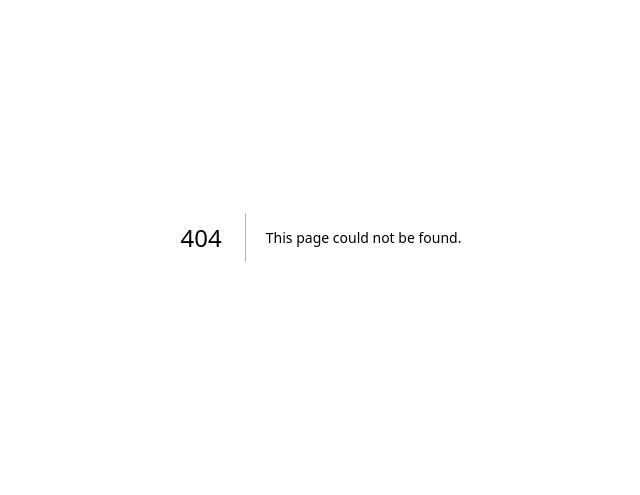
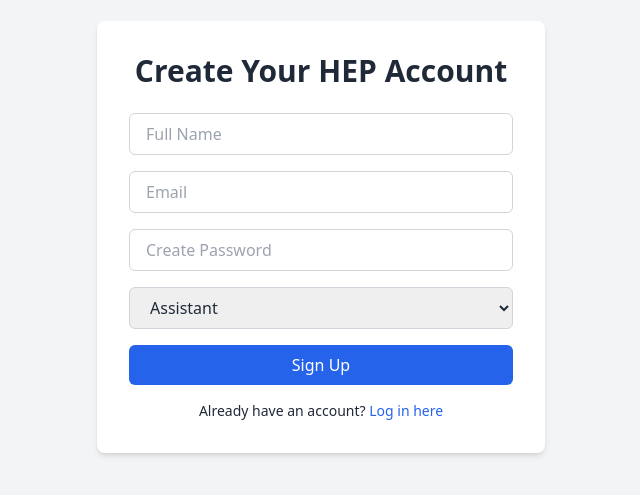
Before and after one commit to Nyx-1992/hosteasepro-frontend, a Next.js app: page /signup in a window 1280 px wide. Before the commit this address had no page. Shown: the part 163-658 px from the top of the page, without its empty margins (319-959 px from the left). Built offline with nearby package versions, Linux system fonts and the light colour scheme.

Commit message:
creating login page and components

```diff
--- /dev/null
+++ b/src/app/login/page.tsx
@@ -0,0 +1,63 @@
+"use client";
+import { useState } from "react";
+import { useRouter } from "next/navigation";
+
+// Simulated user roles
+const validUsers = {
+  "ns.babczyk@live.de": "admin",
+  "sn_apt_management@outlook.com": "assistant",
+};
+
+export default function LoginPage() {
+  const [email, setEmail] = useState("");
+  const [password, setPassword] = useState("");
+  const [error, setError] = useState("");
+  const router = useRouter();
+
+  const handleLogin = (e: React.FormEvent) => {
+    e.preventDefault();
+
+    if (validUsers[email]) {
+      localStorage.setItem("HEP_user_email", email); // Simulate login session
+      router.push("/dashboard");
+    } else {
+      setError("Invalid email or unrecognized user.");
+    }
+  };
+
+  return (
+    <main className="min-h-screen bg-gray-100 p-10 text-gray-800 flex items-center justify-center">
+      <div className="max-w-md w-full bg-white p-8 rounded-lg shadow-md">
+        <h1 className="text-3xl font-bold mb-6 text-center">Log In to HostEasePro</h1>
+        <form onSubmit={handleLogin} className="space-y-4">
+          <input
+            type="email"
+            placeholder="Email"
+            className="w-full px-4 py-2 border border-gray-300 rounded-md"
+            value={email}
+            onChange={(e) => setEmail(e.target.value)}
+            required
+          />
+          <input
+            type="password"
+            placeholder="Password"
+            className="w-full px-4 py-2 border border-gray-300 rounded-md"
+            value={password}
+            onChange={(e) => setPassword(e.target.value)}
+            required
+          />
+          {error && <p className="text-red-600 text-sm">{error}</p>}
+          <button
+            type="submit"
+            className="w-full bg-blue-600 text-white py-2 rounded-md hover:bg-blue-700"
+          >
+            Log In
+          </button>
+        </form>
+        <p className="mt-4 text-center text-sm">
+          Not registered? <a href="/signup" className="text-blue-600 hover:underline">Sign up here</a>
+        </p>
+      </div>
+    </main>
+  );
+}
--- a/src/app/page.tsx
+++ b/src/app/page.tsx
@@ -1,62 +1,60 @@
 "use client";
-import { useState } from "react";
-import { useRouter } from "next/navigation";
+import { useEffect, useState } from "react";
 
-const validUsers = {
+const roleMap: Record<string, "admin" | "assistant"> = {
   "ns.babczyk@live.de": "admin",
   "sn_apt_management@outlook.com": "assistant",
 };
 
-export default function LoginPage() {
-  const [email, setEmail] = useState("");
-  const [password, setPassword] = useState("");
-  const [error, setError] = useState("");
-  const router = useRouter();
+export default function DashboardPage() {
+  const [email, setEmail] = useState<string | null>(null);
+  const [role, setRole] = useState<"admin" | "assistant" | null>(null);
 
-  const handleLogin = (e: React.FormEvent) => {
-    e.preventDefault();
+  useEffect(() => {
+    // Simulating user session with localStorage
+    const storedEmail = localStorage.getItem("HEP_user_email");
+    if (storedEmail && roleMap[storedEmail]) {
+      setEmail(storedEmail);
+      setRole(roleMap[storedEmail]);
+    }
+  }, []);
 
-    if (validUsers[email]) {
-      // In the future, use JWT/session + fetch backend
-      router.push("/dashboard");
-    } else {
-      setError("Invalid email address or user not found.");
-    }
-  };
+  if (!email || !role) {
+    return (
+      <main className="min-h-screen flex items-center justify-center bg-gray-100 text-gray-700">
+        <p className="text-xl">Please log in first to view your dashboard.</p>
+      </main>
+    );
+  }
 
   return (
-    <main className="min-h-screen bg-gray-100 p-10 text-gray-800 flex items-center justify-center">
-      <div className="max-w-md w-full bg-white p-8 rounded-lg shadow-md">
-        <h1 className="text-3xl font-bold mb-6 text-center">Log In to HostEasePro</h1>
-        <form onSubmit={handleLogin} className="space-y-4">
-          <input
-            type="email"
-            placeholder="Email"
-            className="w-full px-4 py-2 border border-gray-300 rounded-md"
-            value={email}
-            onChange={(e) => setEmail(e.target.value)}
-            required
-          />
-          <input
-            type="password"
-            placeholder="Password"
-            className="w-full px-4 py-2 border border-gray-300 rounded-md"
-            value={password}
-            onChange={(e) => setPassword(e.target.value)}
-            required
-          />
-          {error && <p className="text-red-600 text-sm">{error}</p>}
-          <button
-            type="submit"
-            className="w-full bg-blue-600 text-white py-2 rounded-md hover:bg-blue-700"
-          >
-            Log In
-          </button>
-        </form>
-        <p className="mt-4 text-center text-sm">
-          Not registered? <a href="/signup" className="text-blue-600 hover:underline">Sign up here</a>
-        </p>
-      </div>
+    <main className="min-h-screen bg-white p-10 text-gray-800">
+      <h1 className="text-4xl font-bold mb-4">Welcome, {email}</h1>
+      <p className="text-lg mb-6">
+        You are logged in as:{" "}
+        <span className="font-semibold text-blue-600">{role.toUpperCase()}</span>
+      </p>
+
+      {role === "admin" ? (
+        <section>
+          <h2 className="text-2xl font-semibold mb-4">Admin Tools</h2>
+          <ul className="list-disc ml-6 space-y-2">
+            <li>📊 View bookings across platforms</li>
+            <li>🛠️ Assign tasks to assistants</li>
+            <li>🗂️ Manage SOP library</li>
+            <li>🔑 Invite new team members</li>
+          </ul>
+        </section>
+      ) : (
+        <section>
+          <h2 className="text-2xl font-semibold mb-4">Assistant Dashboard</h2>
+          <ul className="list-disc ml-6 space-y-2">
+            <li>📋 View assigned tasks</li>
+            <li>📚 Access SOPs and checklists</li>
+            <li>📅 Sync calendar availability</li>
+          </ul>
+        </section>
+      )}
     </main>
   );
 }
--- /dev/null
+++ b/src/app/signup/page.tsx
@@ -0,0 +1,69 @@
+"use client";
+import { useState } from "react";
+import { useRouter } from "next/navigation";
+
+export default function SignupPage() {
+  const [email, setEmail] = useState("");
+  const [name, setName] = useState("");
+  const [password, setPassword] = useState("");
+  const [role, setRole] = useState("assistant");
+  const router = useRouter();
+
+  const handleSignup = (e: React.FormEvent) => {
+    e.preventDefault();
+    // Simulated save -- would post to backend in future
+    localStorage.setItem("HEP_user_email", email);
+    router.push("/dashboard");
+  };
+
+  return (
+    <main className="min-h-screen bg-gray-100 p-10 text-gray-800 flex items-center justify-center">
+      <div className="max-w-md w-full bg-white p-8 rounded-lg shadow-md">
+        <h1 className="text-3xl font-bold mb-6 text-center">Create Your HEP Account</h1>
+        <form onSubmit={handleSignup} className="space-y-4">
+          <input
+            type="text"
+            placeholder="Full Name"
+            className="w-full px-4 py-2 border border-gray-300 rounded-md"
+            value={name}
+            onChange={(e) => setName(e.target.value)}
+            required
+          />
+          <input
+            type="email"
+            placeholder="Email"
+            className="w-full px-4 py-2 border border-gray-300 rounded-md"
+            value={email}
+            onChange={(e) => setEmail(e.target.value)}
+            required
+          />
+          <input
+            type="password"
+            placeholder="Create Password"
+            className="w-full px-4 py-2 border border-gray-300 rounded-md"
+            value={password}
+            onChange={(e) => setPassword(e.target.value)}
+            required
+          />
+          <select
+            className="w-full px-4 py-2 border border-gray-300 rounded-md"
+            value={role}
+            onChange={(e) => setRole(e.target.value)}
+          >
+            <option value="assistant">Assistant</option>
+            <option value="admin">Admin</option>
+          </select>
+          <button
+            type="submit"
+            className="w-full bg-blue-600 text-white py-2 rounded-md hover:bg-blue-700"
+          >
+            Sign Up
+          </button>
+        </form>
+        <p className="mt-4 text-center text-sm">
+          Already have an account? <a href="/login" className="text-blue-600 hover:underline">Log in here</a>
+        </p>
+      </div>
+    </main>
+  );
+}
--- /dev/null
+++ b/src/components/Button.tsx
@@ -0,0 +1,10 @@
+export default function Button({ children, onClick }: { children: React.ReactNode; onClick?: () => void }) {
+  return (
+    <button
+      onClick={onClick}
+      className="bg-blue-600 text-white px-4 py-2 rounded-md hover:bg-blue-700"
+    >
+      {children}
+    </button>
+  );
+}
--- /dev/null
+++ b/src/components/Card.tsx
@@ -0,0 +1,8 @@
+export default function Card({ title, children }: { title: string; children: React.ReactNode }) {
+  return (
+    <div className="bg-white p-4 rounded-lg shadow-md mb-4">
+      <h3 className="text-xl font-semibold mb-2">{title}</h3>
+      {children}
+    </div>
+  );
+}
--- /dev/null
+++ b/src/components/SectionHeader.tsx
@@ -0,0 +1,5 @@
+export default function SectionHeader({ text }: { text: string }) {
+  return (
+    <h2 className="text-2xl font-bold mb-4 text-blue-700">{text}</h2>
+  );
+}
```
